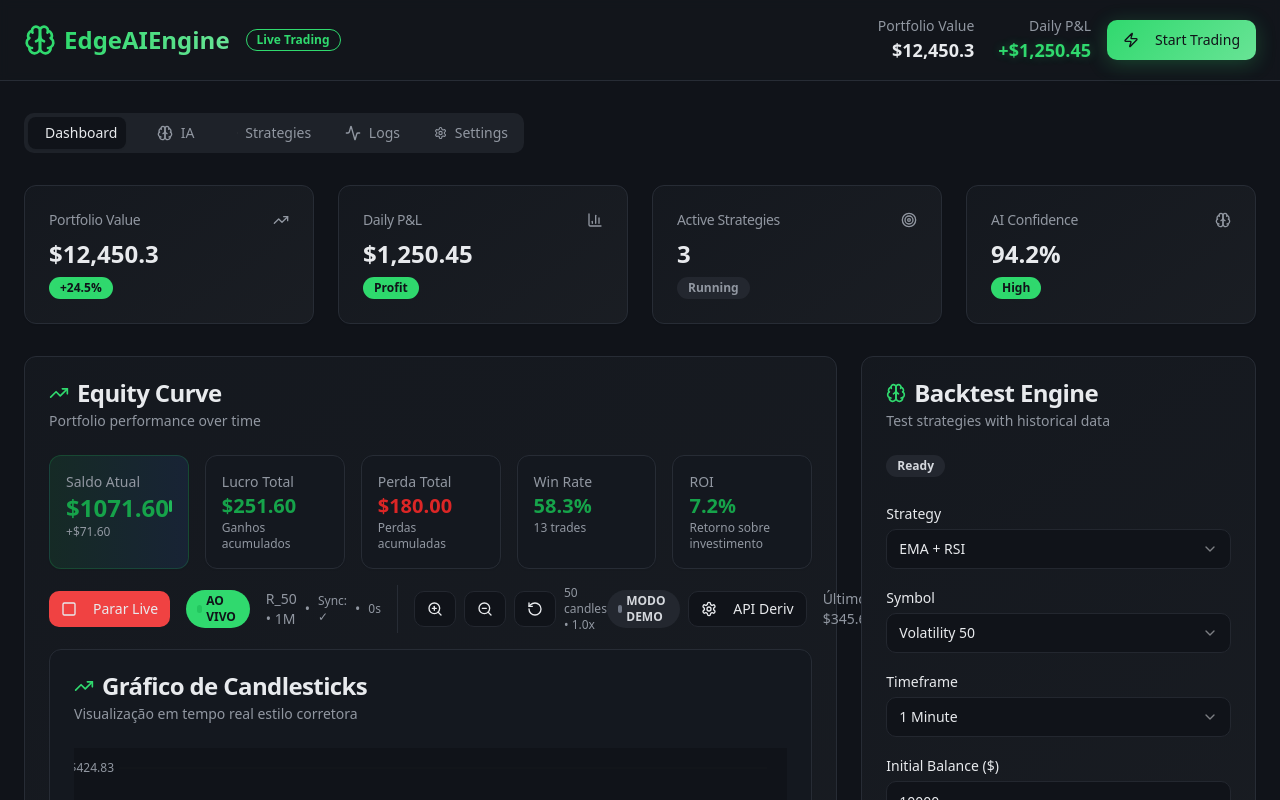
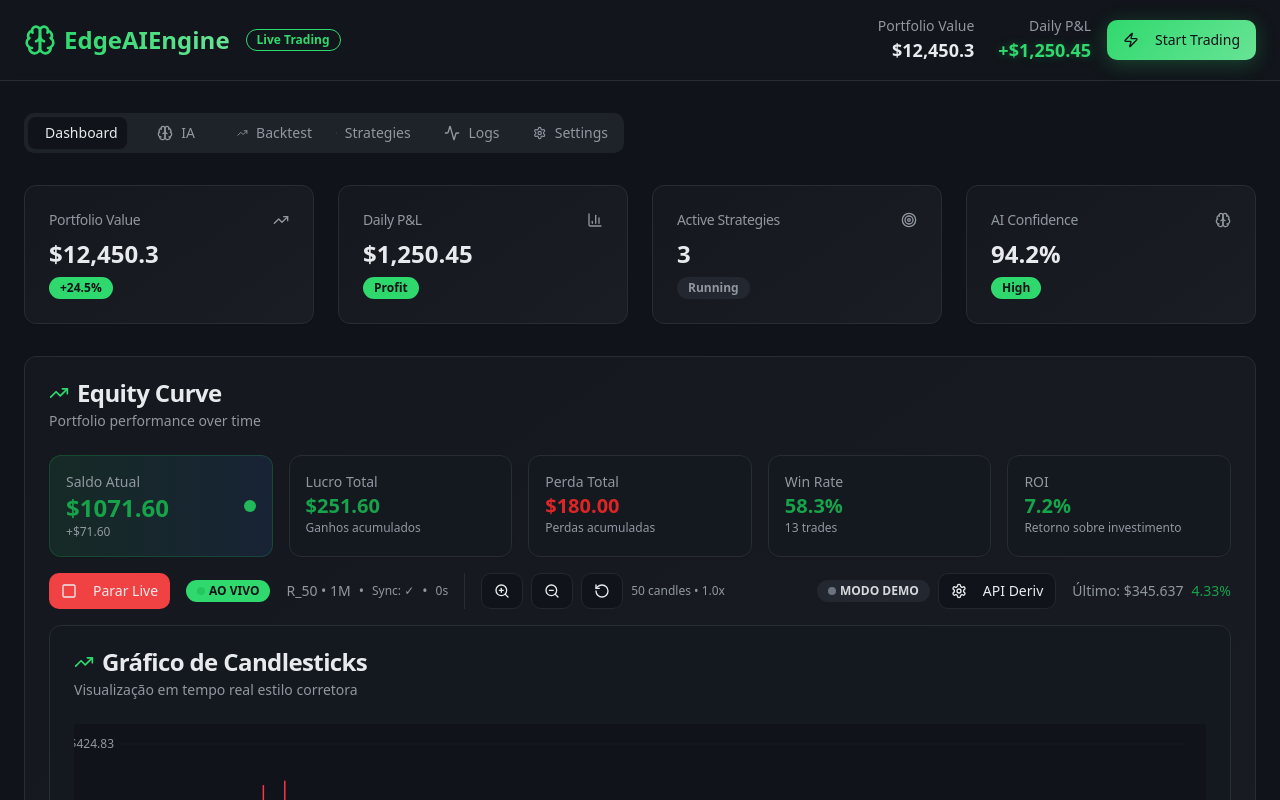
Before and after one commit to vandekko89/edge-ai-trader-forge, a React (Vite) app: page / in a window 1280 px wide. Shown: the top 800 px of the page. Built offline with nearby package versions, Linux system fonts and the light colour scheme.

Commit message:
Refactor backtest panel
Move the backtest panel to a single tab.

```diff
--- a/src/pages/Index.tsx
+++ b/src/pages/Index.tsx
@@ -78,7 +78,7 @@ const Index = () => {
       {/* Main Content */}
       <main className="container mx-auto px-6 py-8">
         <Tabs value={activeTab} onValueChange={setActiveTab} className="w-full">
-          <TabsList className="grid w-full grid-cols-5 lg:w-[500px] mb-8">
+          <TabsList className="grid w-full grid-cols-6 lg:w-[600px] mb-8">
             <TabsTrigger value="dashboard" className="flex items-center space-x-2">
               <BarChart3 className="h-4 w-4" />
               <span className="hidden sm:inline">Dashboard</span>
@@ -86,6 +86,10 @@ const Index = () => {
             <TabsTrigger value="ai" className="flex items-center space-x-2">
               <Brain className="h-4 w-4" />
               <span className="hidden sm:inline">IA</span>
+            </TabsTrigger>
+            <TabsTrigger value="backtest" className="flex items-center space-x-2">
+              <TrendingUp className="h-4 w-4" />
+              <span className="hidden sm:inline">Backtest</span>
             </TabsTrigger>
             <TabsTrigger value="strategies" className="flex items-center space-x-2">
               <Target className="h-4 w-4" />
@@ -134,9 +138,7 @@ const Index = () => {
               />
             </div>
 
-            <div className="grid grid-cols-1 lg:grid-cols-3 gap-6">
-              {/* Equity Curve Chart */}
-              <div className="lg:col-span-2">
+            {/* Equity Curve Chart - Full Width */}
             <Card className="trading-card">
               <CardHeader>
                 <CardTitle className="flex items-center space-x-2">
@@ -151,10 +153,13 @@ const Index = () => {
                 <EquityCurveChart />
               </CardContent>
             </Card>
-              </div>
+          </TabsContent>
 
-              {/* Backtest Controls */}
-              <div>
+          <TabsContent value="ai">
+            <AIAnalysis />
+          </TabsContent>
+
+          <TabsContent value="backtest">
             <Card className="trading-card">
               <CardHeader>
                 <CardTitle className="flex items-center space-x-2">
@@ -169,12 +174,6 @@ const Index = () => {
                 <BacktestControls />
               </CardContent>
             </Card>
-              </div>
-            </div>
-          </TabsContent>
-
-          <TabsContent value="ai">
-            <AIAnalysis />
           </TabsContent>
 
           <TabsContent value="strategies">
```
Lines whose indentation alone changed are shown as unchanged.
